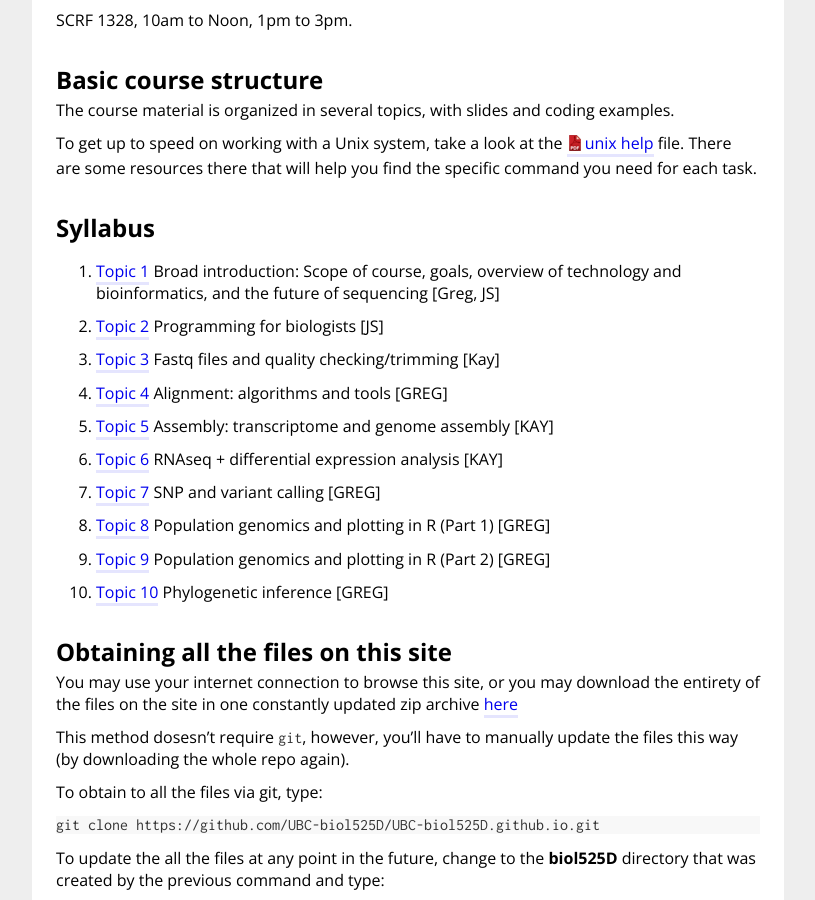
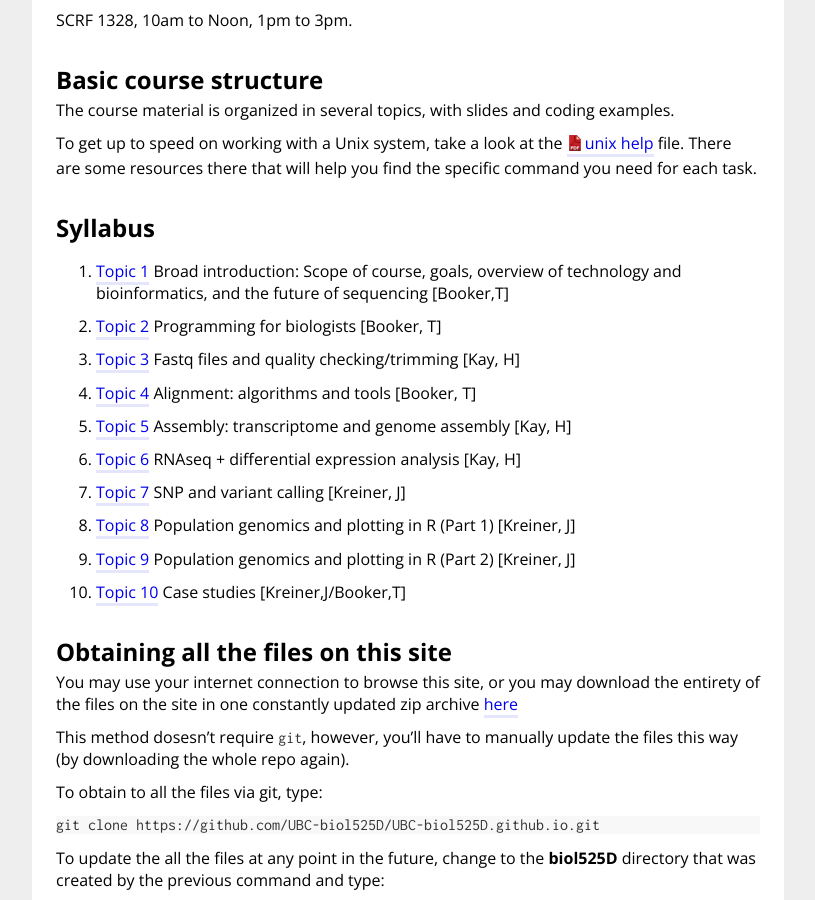
Before and after one commit to UBC-biol525D/UBC-biol525D.github.io, a Jekyll site: the page built from index.md, in a window 1280 px wide and 900 px high, scrolled down 1116 px. Shown: the whole window, without its empty margins (232-1047 px from the left). Built offline with Jekyll 4.4.1, drawn with Linux system fonts in a browser that asks for light colours.

Commit message:
Update index.md

```diff
--- a/index.md
+++ b/index.md
@@ -41,16 +41,16 @@ The course material is organized in several topics, with slides and coding examp
 To get up to speed on working with a Unix system, take a look at the [unix help](resources/unix_ref.pdf) file. There are some resources there that will help you find the specific command you need for each task.
 
 ## Syllabus
-1. [Topic 1](./Topic_1/) Broad introduction: Scope of course, goals, overview of technology and bioinformatics, and the future of sequencing [Greg, JS]
-2. [Topic 2](./Topic_2/) Programming for biologists [JS]
-3. [Topic 3](./Topic_3/) Fastq files and quality checking/trimming [Kay]
-4. [Topic 4](./Topic_4/) Alignment: algorithms and tools [GREG]
-5. [Topic 5](./Topic_5/) Assembly: transcriptome and genome assembly [KAY]
-6. [Topic 6](./Topic_6/) RNAseq + differential expression analysis [KAY]
-7. [Topic 7](./Topic_7/) SNP and variant calling [GREG]
-8. [Topic 8](./Topic_8-9/) Population genomics and plotting in R (Part 1) [GREG]
-9. [Topic 9](./Topic_8-9/) Population genomics and plotting in R (Part 2) [GREG]
-10. [Topic 10](./Topic_10/) Phylogenetic inference [GREG]
+1. [Topic 1](./Topic_1/) Broad introduction: Scope of course, goals, overview of technology and bioinformatics, and the future of sequencing [Booker,T]
+2. [Topic 2](./Topic_2/) Programming for biologists [Booker, T]
+3. [Topic 3](./Topic_3/) Fastq files and quality checking/trimming [Kay, H]
+4. [Topic 4](./Topic_4/) Alignment: algorithms and tools [Booker, T]
+5. [Topic 5](./Topic_5/) Assembly: transcriptome and genome assembly [Kay, H]
+6. [Topic 6](./Topic_6/) RNAseq + differential expression analysis [Kay, H]
+7. [Topic 7](./Topic_7/) SNP and variant calling [Kreiner, J]
+8. [Topic 8](./Topic_8-9/) Population genomics and plotting in R (Part 1) [Kreiner, J]
+9. [Topic 9](./Topic_8-9/) Population genomics and plotting in R (Part 2) [Kreiner, J]
+10. [Topic 10](./Topic_10/) Case studies [Kreiner,J/Booker,T]
 
 ## Obtaining all the files on this site
 
```
